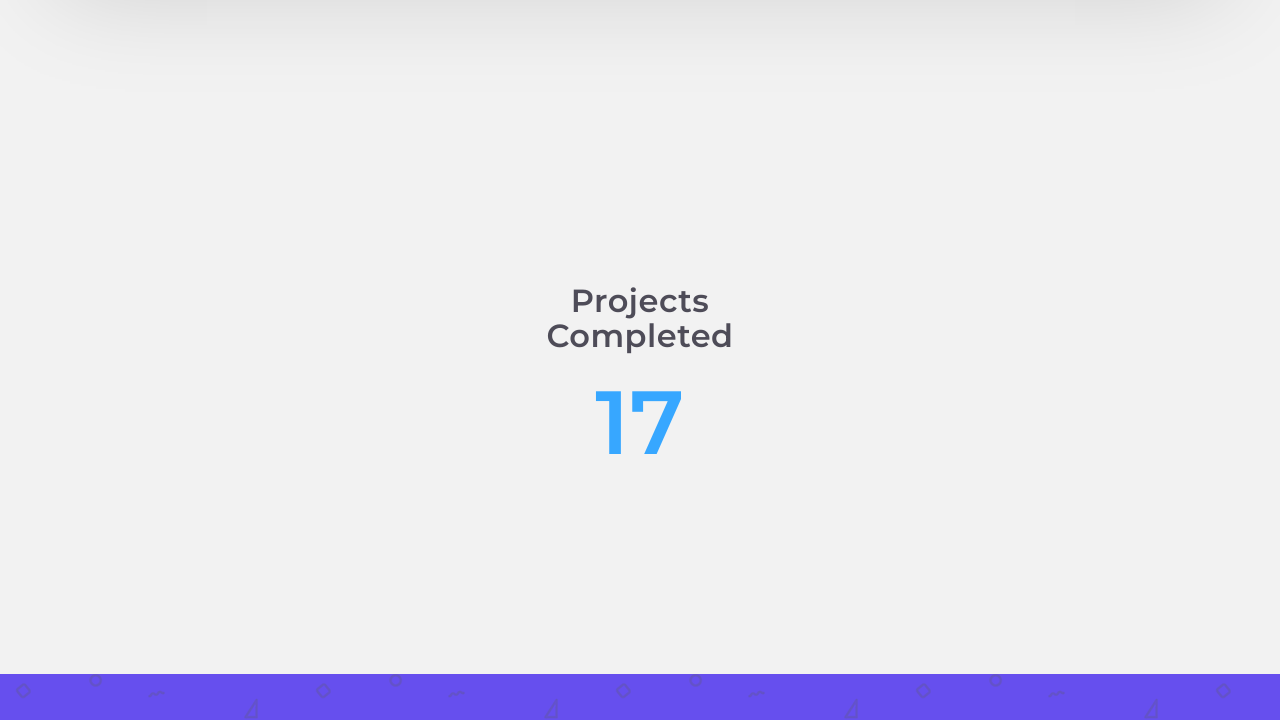
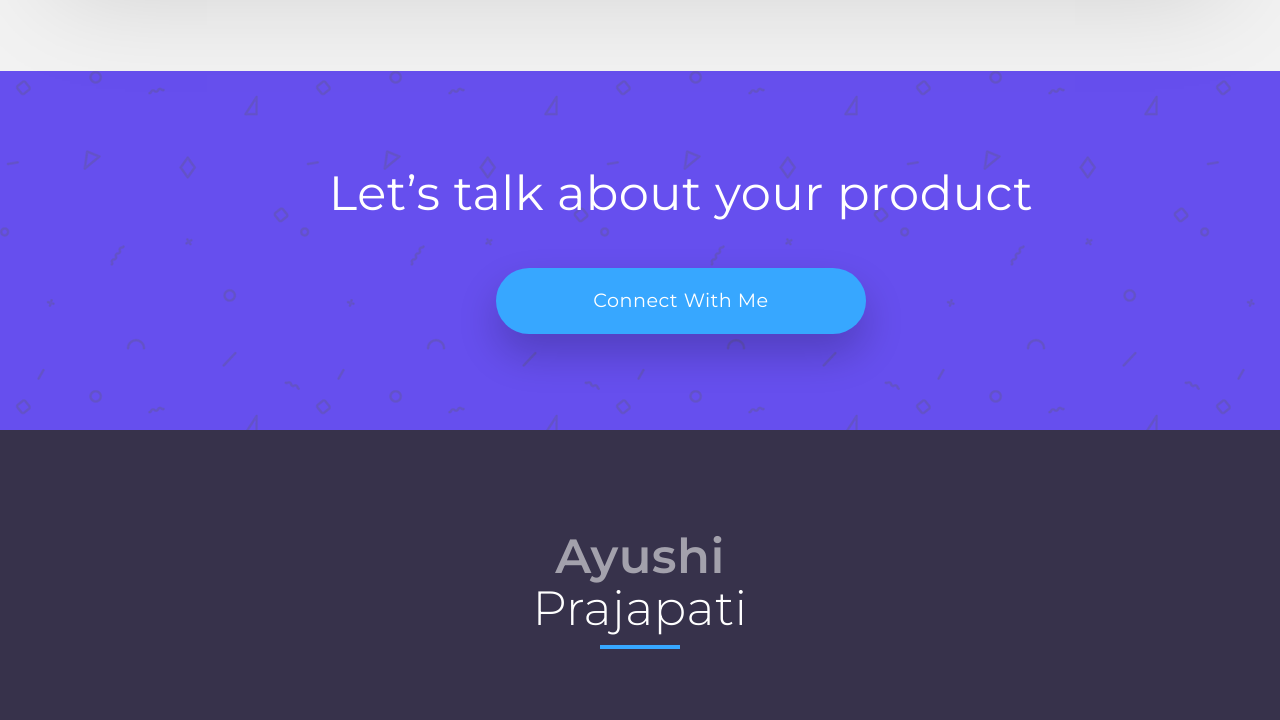
Before and after one commit to ayushidevops/Portfolio, a plain HTML site: page index.html in a window 1280 px wide. Shown: the part 1740-2460 px from the top of the page. Drawn offline with nearby package versions, Linux system fonts and the light colour scheme; a script that the page names is missing.

Commit message:
Update index.html

```diff
--- a/index.html
+++ b/index.html
@@ -251,25 +251,25 @@
       </section> -->
 
       <!-- Statistics -->
-      <section class="stats">
+      <!-- <section class="stats">
         <div class="container">
           <div class="row">
             <div class="col-md-4 text-center stat-box">
               <!-- <h1 class="purple"><span class="counter">2.2</span>k</h1>
               <h3>Hours</h3> -->
-            </div>
+            <!-- </div>
             <div class="col-md-4 text-center stat-box">
               <h3 class="blue counter">Projects Completed</h3>
               <h1 class="blue counter">17</h1>
               <!-- <h3>Projects</h3> -->
-            </div>
+            <!-- </div>
             <div class="col-md-4 text-center stat-box">
               <!-- <h1 class="pink"><span class="counter">1.1</span>k</h1>
               <h3>Cups of Coffee</h3> -->
-            </div>
+            <!-- </div>
           </div>
         </div>
-      </section>
+      </section> -->
 
       <!-- Contact Banner -->
       <section class="contact-banner">
```
